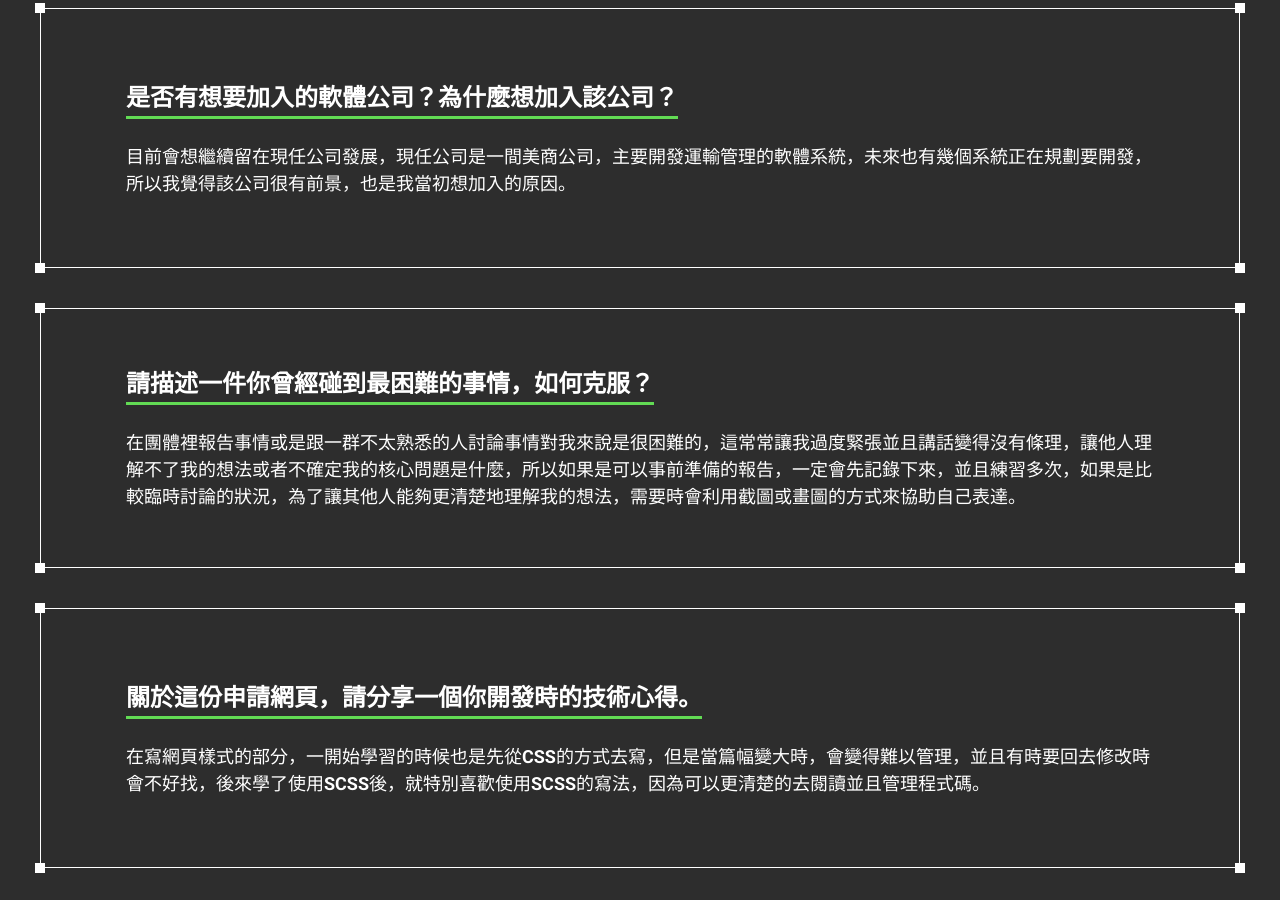
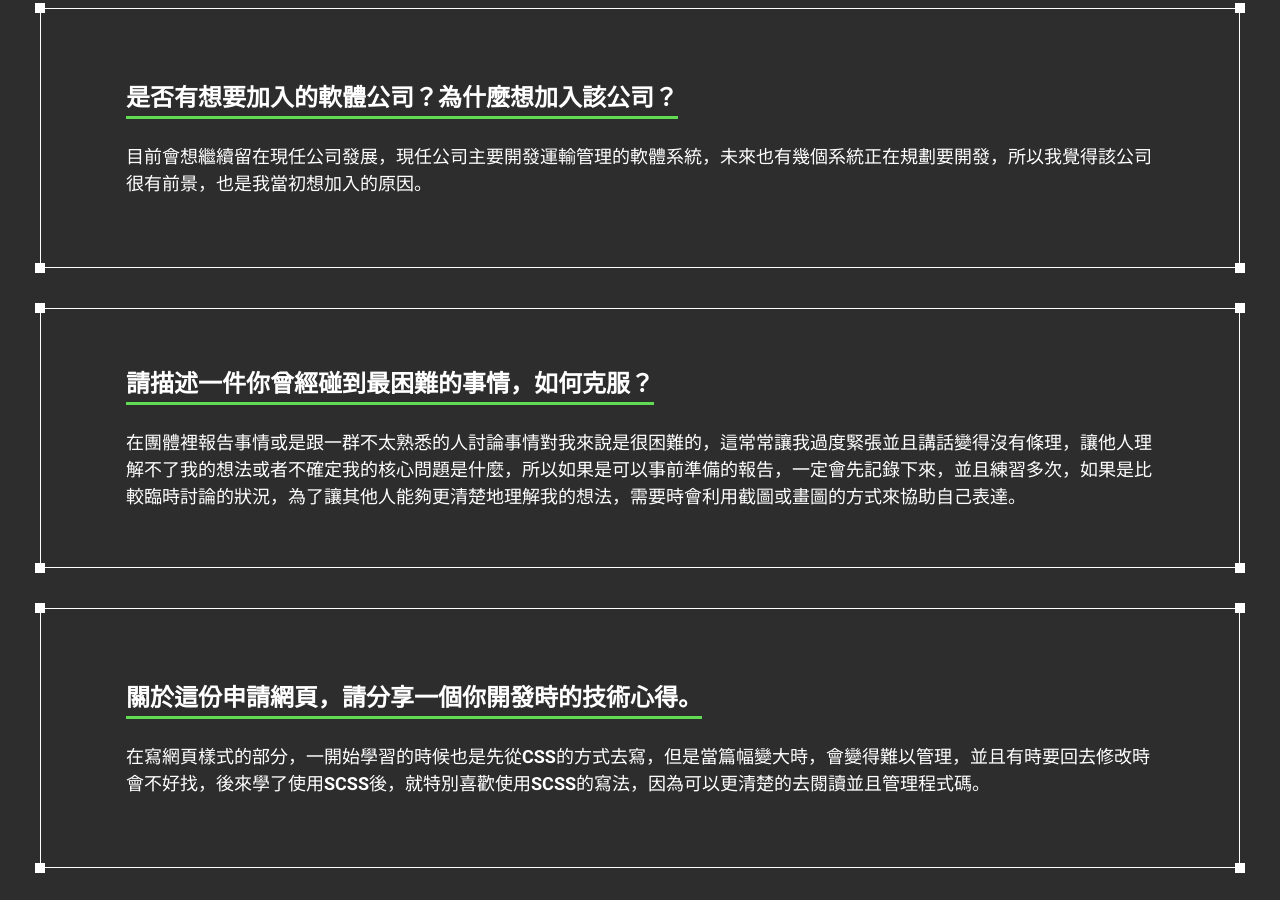
Before and after one commit to yacheng3249/WeHelp-application, a plain HTML site: page index.html in a window 1280 px wide. Shown: the part 1112-2012 px from the top of the page. Drawn offline with Linux system fonts and the light colour scheme.

Commit message:
edit one content

```diff
--- a/index.html
+++ b/index.html
@@ -69,7 +69,7 @@
           <div>
             <h2>是否有想要加入的軟體公司？為什麼想加入該公司？</h2>
             <p>
-              目前會想繼續留在現任公司發展，現任公司是一間美商公司，主要開發運輸管理的軟體系統，未來也有幾個系統正在規劃要開發，所以我覺得該公司很有前景，也是我當初想加入的原因。
+              目前會想繼續留在現任公司發展，現任公司主要開發運輸管理的軟體系統，未來也有幾個系統正在規劃要開發，所以我覺得該公司很有前景，也是我當初想加入的原因。
             </p>
           </div>
         </div>
```
